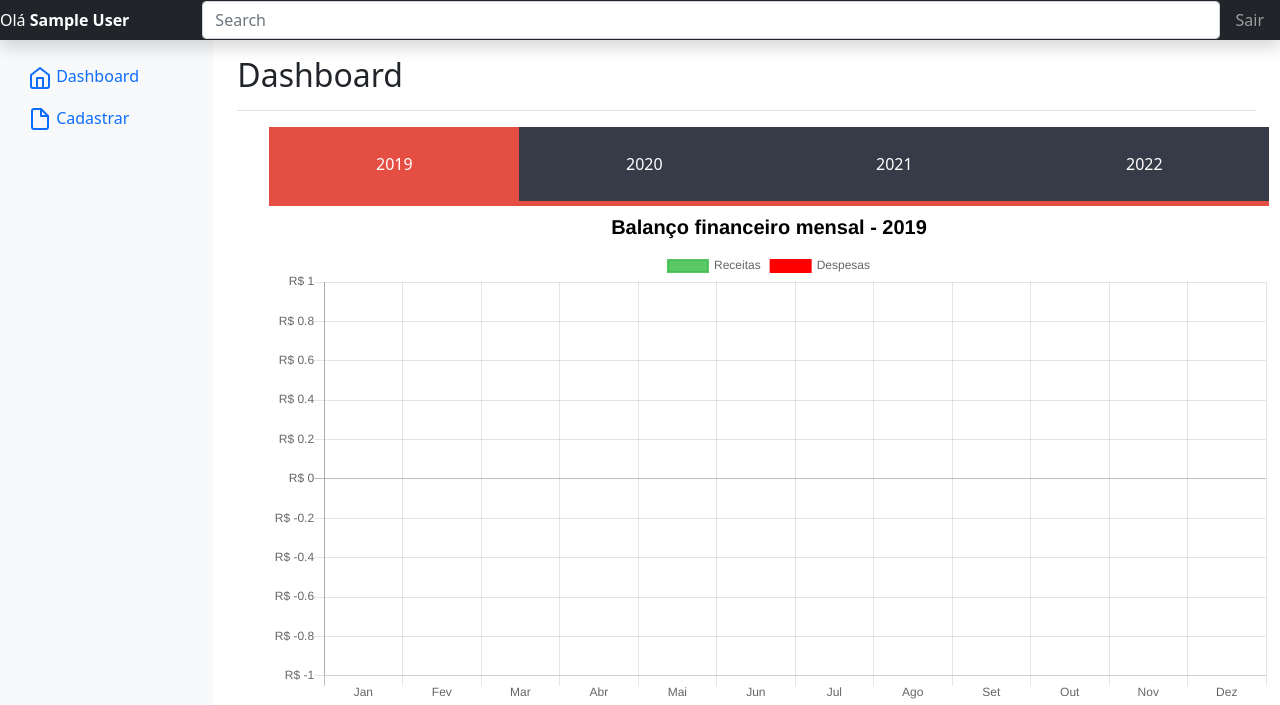
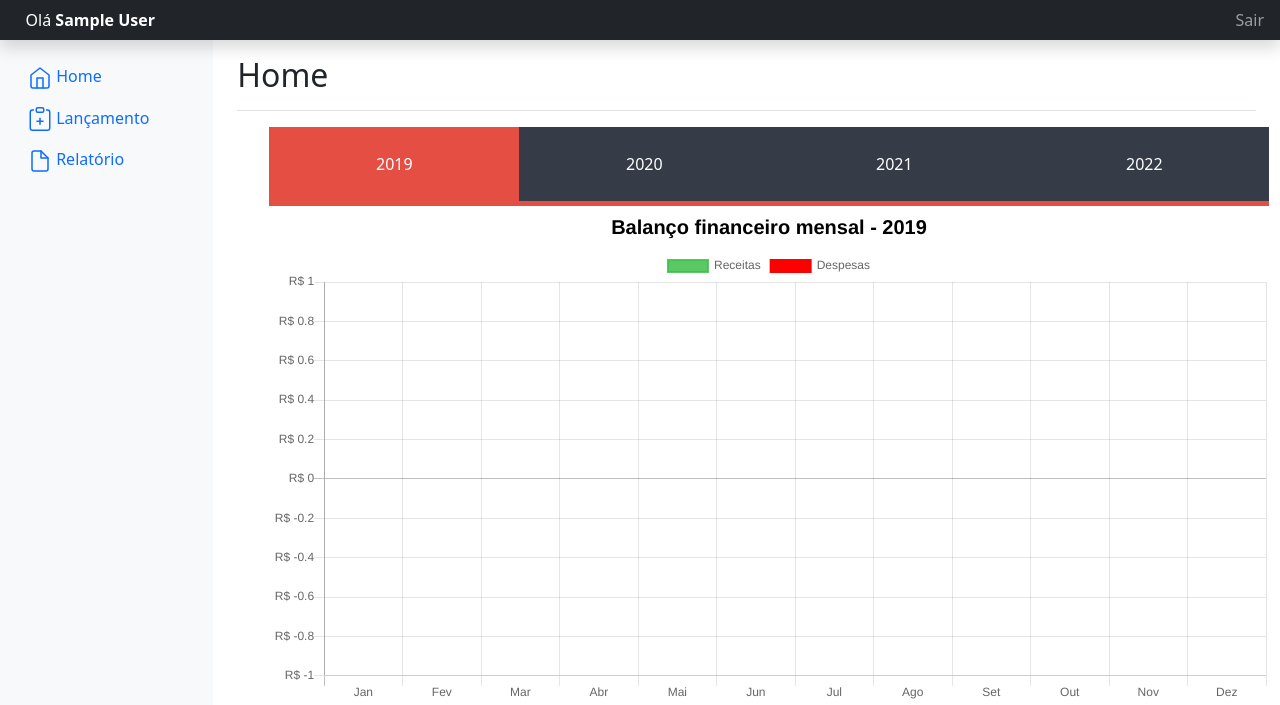
Before and after one commit to Allerson-SM/controle-financeiro, a PHP site: page /controle-financeiro/home.php in a window 1280 px wide. Shown: the top 705 px of the page. Run offline with PHP 8.4, Linux system fonts and the light colour scheme; the visitor is signed in with stand-in values (Sample User, id 1); data that the repository does not hold is empty.

Commit message:
Ajuste ID

```diff
--- a/home.php
+++ b/home.php
@@ -25,8 +25,7 @@ $dados = mysqli_fetch_array($resultado);
   <style>
     .usuario {
       color: white;
-      width: 20%;
-      margin: auto;
+      margin-left: 2%;
     }
 
     #form-lancamento {
@@ -104,7 +103,6 @@ $dados = mysqli_fetch_array($resultado);
     <button class="navbar-toggler position-absolute d-md-none collapsed" type="button" data-bs-toggle="collapse" data-bs-target="#sidebarMenu" aria-controls="sidebarMenu" aria-expanded="false" aria-label="Toggle navigation">
       <span class="navbar-toggler-icon"></span>
     </button>
-    <input class="form-control form-control-dark w-100" type="text" placeholder="Search" aria-label="Search">
     <ul class="navbar-nav px-3">
       <li class="nav-item text-nowrap">
         <a class="nav-link" onclick="confirmacao()">Sair</a>
@@ -119,20 +117,30 @@ $dados = mysqli_fetch_array($resultado);
           <ul class="nav flex-column">
             <li class="nav-item">
               <a class="nav-link active" aria-current="page" href="home.php">
-                <svg xmlns="http://www.w3.org/2000/svg" width="24" height="24" viewBox="0 0 24 24" fill="none" stroke="currentColor" stroke-width="2" stroke-linecap="round" stroke-linejoin="round" class="feather feather-home">
+                <svg xmlns="http://www.w3.org/2000/svg" width="24" height="24" viewBox="0 0 24 24" fill="none" stroke="currentColor" stroke-width="1.5" stroke-linecap="round" stroke-linejoin="round" class="feather feather-home">
                   <path d="M3 9l9-7 9 7v11a2 2 0 0 1-2 2H5a2 2 0 0 1-2-2z"></path>
                   <polyline points="9 22 9 12 15 12 15 22"></polyline>
                 </svg>
-                Dashboard
+                Home
               </a>
             </li>
             <li class="nav-item">
               <a class="nav-link" href="cadastro-ordem.php">
-                <svg xmlns="http://www.w3.org/2000/svg" width="24" height="24" viewBox="0 0 24 24" fill="none" stroke="currentColor" stroke-width="2" stroke-linecap="round" stroke-linejoin="round" class="feather feather-file">
+                <svg xmlns="http://www.w3.org/2000/svg" width="24" height="24" fill="currentColor" class="bi bi-clipboard-plus" viewBox="0 0 16 16" stroke-width="0" stroke="currentColor" stroke-linejoin="round" class="feather feather-file">
+                  <path fill-rule="evenodd" d="M8 7a.5.5 0 0 1 .5.5V9H10a.5.5 0 0 1 0 1H8.5v1.5a.5.5 0 0 1-1 0V10H6a.5.5 0 0 1 0-1h1.5V7.5A.5.5 0 0 1 8 7z" />
+                  <path d="M4 1.5H3a2 2 0 0 0-2 2V14a2 2 0 0 0 2 2h10a2 2 0 0 0 2-2V3.5a2 2 0 0 0-2-2h-1v1h1a1 1 0 0 1 1 1V14a1 1 0 0 1-1 1H3a1 1 0 0 1-1-1V3.5a1 1 0 0 1 1-1h1v-1z" />
+                  <path d="M9.5 1a.5.5 0 0 1 .5.5v1a.5.5 0 0 1-.5.5h-3a.5.5 0 0 1-.5-.5v-1a.5.5 0 0 1 .5-.5h3zm-3-1A1.5 1.5 0 0 0 5 1.5v1A1.5 1.5 0 0 0 6.5 4h3A1.5 1.5 0 0 0 11 2.5v-1A1.5 1.5 0 0 0 9.5 0h-3z" />
+                </svg>
+                Lançamento
+              </a>
+            </li>
+            <li class="nav-item">
+              <a href="#" class="nav-link">
+                <svg xmlns="http://www.w3.org/2000/svg" width="24" height="24" viewBox="0 0 24 24" fill="none" stroke="currentColor" stroke-width="1.5" stroke-linecap="round" stroke-linejoin="round" class="feather feather-file">
                   <path d="M13 2H6a2 2 0 0 0-2 2v16a2 2 0 0 0 2 2h12a2 2 0 0 0 2-2V9z"></path>
                   <polyline points="13 2 13 9 20 9"></polyline>
                 </svg>
-                Cadastrar
+                Relatório
               </a>
             </li>
         </div>
@@ -148,7 +156,7 @@ $dados = mysqli_fetch_array($resultado);
           </div>
         </div>
         <div class="d-flex justify-content-between flex-wrap flex-md-nowrap align-items-center pt-3 pb-2 mb-3 border-bottom">
-          <h1 class="h2">Dashboard</h1>
+          <h1 class="h2">Home</h1>
         </div>
 
         <nav class="nav_tabs">
@@ -1475,7 +1483,7 @@ $dados = mysqli_fetch_array($resultado);
     console.log(despesasT);
 
     var a = parseFloat(receitasT);
-    if (isNaN(a)){
+    if (isNaN(a)) {
       a = 0;
     }
     var recT = a.toLocaleString('pt-br', {
@@ -1486,7 +1494,7 @@ $dados = mysqli_fetch_array($resultado);
     element.innerHTML = '<b>' + recT + '</b>';
 
     var b = parseFloat(despesasT);
-    if (isNaN(b)){
+    if (isNaN(b)) {
       b = 0;
     }
     var desT = b.toLocaleString('pt-br', {
```
Also changed, not shown: cadastro-ordem.php (+15 -7 lines).
